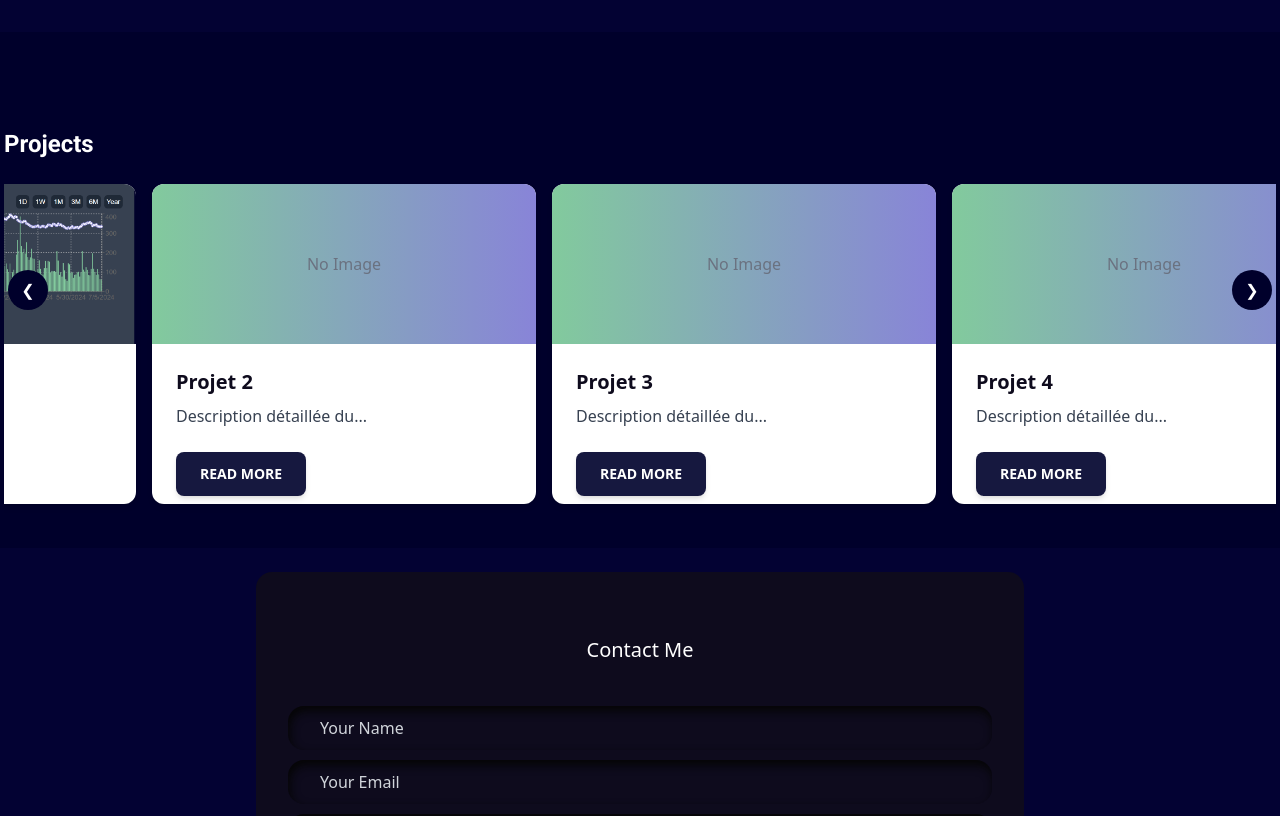
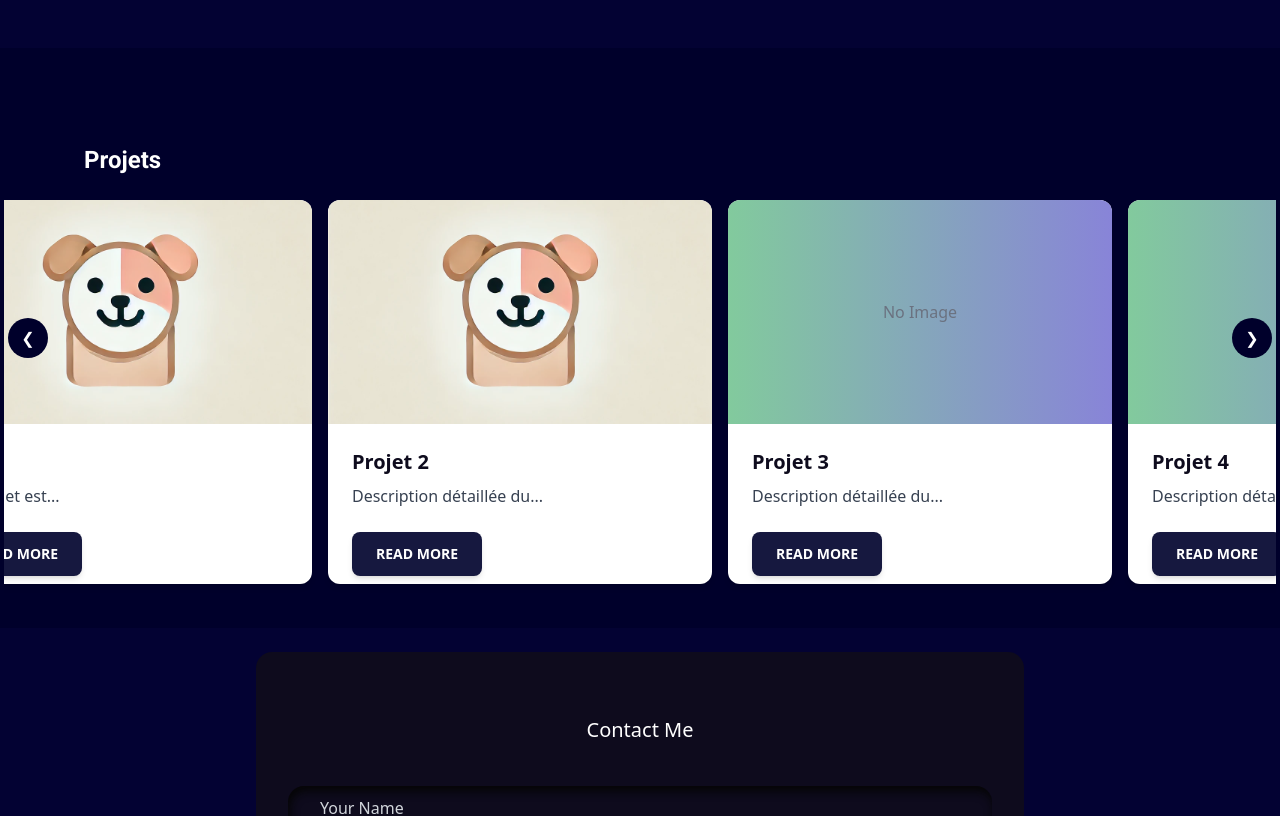
Before and after one commit to Bekono4526/portfolio, a React (Vite) app: page / in a window 1280 px wide. Shown: the part 780-1596 px from the top of the page. Built offline with nearby package versions, Linux system fonts and the light colour scheme.

Commit message:
final code

```diff
--- a/src/components/About.jsx
+++ b/src/components/About.jsx
@@ -23,7 +23,7 @@ function About() {
 
   return (
     <section id="about" className="p-6 md:p-20 pt-20 md:pt-20 bg-dark-blue text-white">
-      <h2 className="text-xl md:text-2xl font-bold text-white font-custom mb-4 md:mb-6 mt-4 text-center md:text-left cursor-default hidden md:block">
+      <h2 className="text-xl md:text-2xl font-bold text-white font-custom mb-4 md:mb-10 mt-4 text-center md:text-left cursor-default hidden md:block">
         About me
       </h2>
       <div className="flex flex-col md:flex-row items-center md:items-start w-full max-w-5xl mx-auto space-y-6 md:space-y-0 md:space-x-6">
--- a/src/components/Card.jsx
+++ b/src/components/Card.jsx
@@ -6,9 +6,7 @@ function Card({ title, description, image, onReadMore }) {
 
     return (
         <div className="relative flex flex-col rounded-xl bg-white shadow-md mb-10 w-full sm:w-80 md:w-96">
-            <div
-                className="h-40 overflow-hidden rounded-t-xl flex justify-center items-center bg-gray-200"
-            >
+            <div className="h-40 sm:h-48 md:h-56 overflow-hidden rounded-t-xl flex justify-center items-center bg-gray-200">
                 {hasValidImage ? (
                     <img
                         src={image}
@@ -17,15 +15,15 @@ function Card({ title, description, image, onReadMore }) {
                     />
                 ) : (
                     <div className="w-full h-full bg-gradient-to-r from-vert to-violet flex items-center justify-center">
-                        <span className="text-gray-500">No Image</span>
+                        <span className="text-gray-500 cursor-default">No Image</span>
                     </div>
                 )}
             </div>
             <div className="p-4 sm:p-6 flex-grow flex flex-col">
-                <h5 className="mb-2 text-lg sm:text-xl font-semibold leading-snug text-dark-purple truncate">
+                <h5 className="mb-2 text-lg sm:text-xl font-semibold leading-snug text-dark-purple truncate cursor-default">
                     {title || 'Tailwind Card'}
                 </h5>
-                <p className="text-sm sm:text-base leading-relaxed text-gray-700 overflow-hidden text-ellipsis flex-grow">
+                <p className="text-sm sm:text-base leading-relaxed text-gray-700 overflow-hidden text-ellipsis flex-grow cursor-default">
                     {shortDescription}
                 </p>
             </div>
--- a/src/components/Header.jsx
+++ b/src/components/Header.jsx
@@ -17,7 +17,7 @@ function Header() {
 
     return (
         <header className='flex justify-between items-center p-4 md:p-6 bg-dark-purple text-white fixed top-0 w-full z-50'>
-            <h1 className="text-2xl font-bold text-white font-custom">Bekono Sophie</h1>
+            <h1 className="text-2xl font-bold text-white font-custom cursor-default">Bekono Sophie</h1>
 
             <nav className='hidden md:flex font-custom'>
                 <ul className='flex gap-8'>
@@ -50,7 +50,7 @@ function Header() {
                 style={{ width: "80%" }}
             >
                 <div className="flex flex-col items-start p-4 space-y-4 text-white font-custom">
-                    <h1 className="text-2xl font-bold text-white mb-6">Bekono Sophie</h1>
+                    <h1 className="text-2xl font-bold text-white mb-6 cursor-default">Bekono Sophie</h1>
                     <a href="#about" className='w-full py-2 hover:bg-gray-800' onClick={() => handleLinkClick('about')}>About me</a>
                     <a href="#skills" className='w-full py-2 hover:bg-gray-800' onClick={() => handleLinkClick('skills')}>Skills</a>
                     <a href="#projets" className='w-full py-2 hover:bg-gray-800' onClick={() => handleLinkClick('projets')}>Projets</a>
--- a/src/components/Portfolio.jsx
+++ b/src/components/Portfolio.jsx
@@ -12,7 +12,7 @@ function Portfolio() {
       id: 1,
       title: "Test",
       description: "Ce projet est un portfolio personnel, conçu pour présenter mes compétences, mes projets et mon parcours professionnel. Il a été développé en utilisant les technologies modernes telles que React pour la création de l'interface utilisateur et Tailwind CSS pour le style. L'objectif principal de ce projet est de fournir une plateforme professionnelle où les employeurs potentiels et les collaborateurs peuvent découvrir mon travail, en savoir plus sur moi et accéder facilement à mes projets déployés ainsi qu'à leur code source.",
-      image: "text1.png",
+      image: "cute.webp",
       siteUrl: "https://example.com",
       codeUrl: "https://github.com/Bekono4526/portfolio",
     },
@@ -20,7 +20,7 @@ function Portfolio() {
       id: 2,
       title: "Projet 2",
       description: "Description détaillée du projet 2",
-      image: "",
+      image: "cute.webp",
       siteUrl: "https://example.com",
       codeUrl: "https://github.com/username/example-project2",
     },
@@ -60,18 +60,18 @@ function Portfolio() {
             if (container.scrollLeft >= container.scrollWidth - container.offsetWidth) {
               setScrollDirection("left");
             } else {
-              container.scrollLeft += 1;
+              container.scrollLeft += 1.5; // Augmenter cet intervalle peut aider
             }
           } else {
             if (container.scrollLeft <= 0) {
               setScrollDirection("right");
             } else {
-              container.scrollLeft -= 1;
+              container.scrollLeft -= 1.5; // Augmenter cet intervalle peut aider
             }
           }
         }
       }
-    }, 20);
+    }, 50); // Augmenter l'intervalle de temps
 
     return () => clearInterval(intervalId);
   }, [scrollDirection, manualScroll]);
@@ -100,8 +100,8 @@ function Portfolio() {
 
   return (
     <section id="projets" className="relative p-6 md:p-1 pt-20 md:pt-20 bg-dark-blue text-white">
-      <h2 className="text-xl md:text-2xl font-bold text-white font-custom mb-4 md:mb-6 mt-4 text-center md:text-left cursor-default hidden md:block">
-        Projects
+      <h2 className="mx-auto ml-20 text-xl md:text-2xl font-bold text-white font-custom mb-4 md:mb-6 mt-4 text-center md:text-left cursor-default hidden md:block">
+        Projets
       </h2>
       <button
         onClick={() => handleManualScroll("left")}
@@ -112,9 +112,10 @@ function Portfolio() {
       <div
         ref={scrollRef}
         className="flex overflow-x-auto whitespace-nowrap scroll-smooth gap-4 px-10 scroll-container"
+        style={{ willChange: "scroll-position" }} // Ajout de will-change
       >
         {cards.map((card) => (
-          <div className="min-w-80 flex-shrink-0" key={card.id}>
+          <div className="min-w-full sm:min-w-80 flex-shrink-0" key={card.id}>
             <Card
               title={card.title}
               description={card.description}
```
Also changed, not shown: 1 other file (tests, documents, lock files or other folders).
